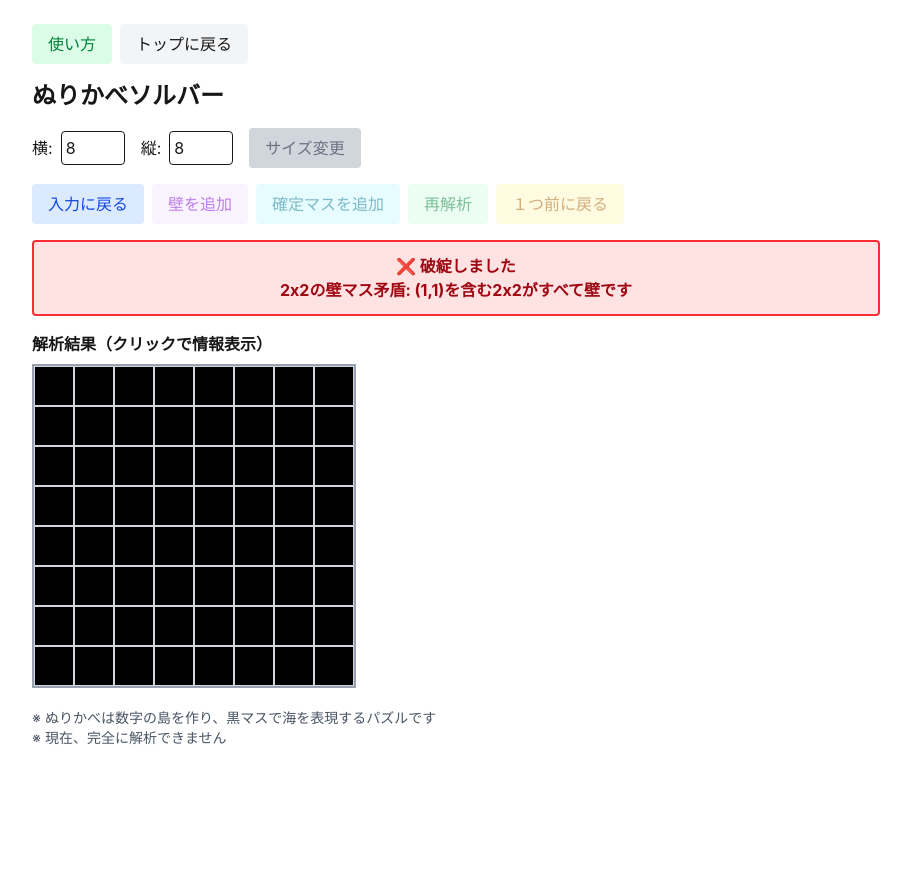
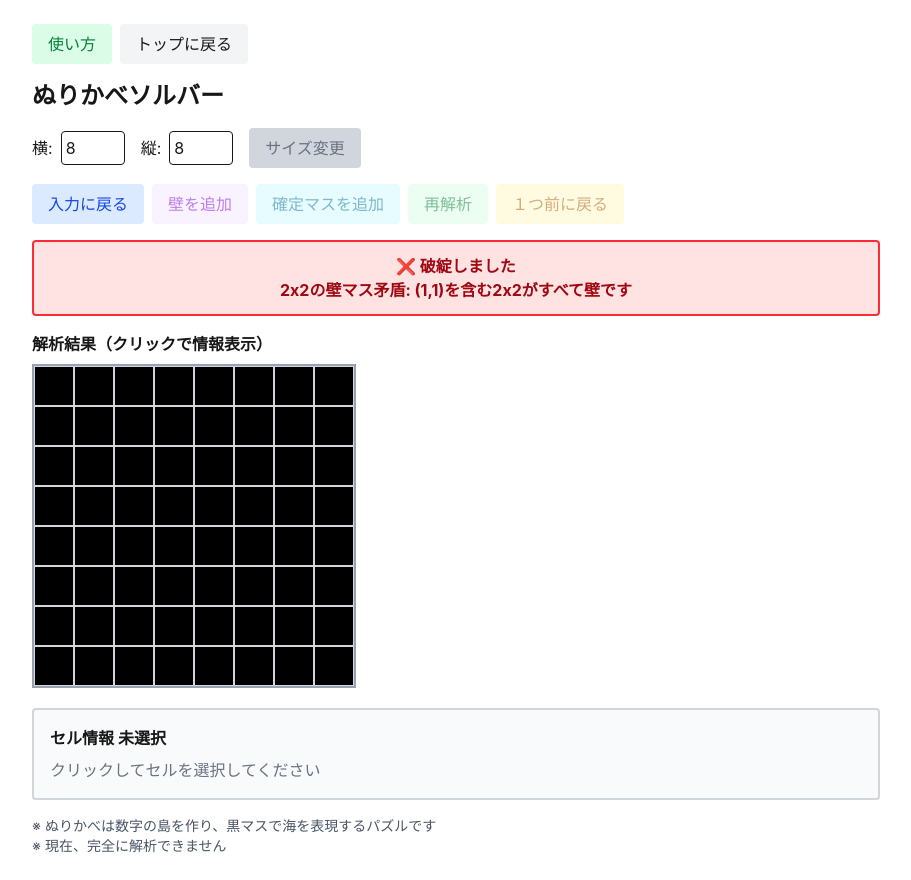
Before and after one commit to izmktr/riddletools, a Next.js app: page /nurikabe in a window 1280 px wide. Both pictures are taken after a click on the button "解析". Shown: the whole page, without its empty margins (184-1095 px from the left). Before the commit the page ends 800 px from the top, so only its background shows below. Built offline with nearby package versions, Linux system fonts and the light colour scheme.

Commit message:
feat: セル選択解除機能を追加し、未選択時のメッセージを表示

```diff
--- a/src/app/nurikabe/page.tsx
+++ b/src/app/nurikabe/page.tsx
@@ -1255,6 +1255,14 @@ export default function NurikabePage() {
   // セルクリック時の処理
   const handleCellClick = (row: number, col: number) => {
     if (isAnalyzeMode) {
+      // 同じセルをクリックした場合は選択解除
+      if (selectedCell && selectedCell.x === col && selectedCell.y === row) {
+        setSelectedCell(null);
+        setHighlightedCells(new Set());
+        setSelectedCellDistances(new Map());
+        return;
+      }
+
       // 解析モード：セル情報を表示
       setSelectedCell({x: col, y: row});
 
@@ -1834,10 +1842,12 @@ export default function NurikabePage() {
       </div>
 
       {/* セル情報表示 */}
-      {isAnalyzeMode && selectedCell && field && (
+      {isAnalyzeMode && field && (
         <div className="mb-4 p-4 border-2 border-gray-300 rounded bg-gray-50">
-          <h3 className="font-semibold mb-2">セル情報 {formatPosition(selectedCell.x, selectedCell.y)}</h3>
-          {(() => {
+          <h3 className="font-semibold mb-2">
+            セル情報 {selectedCell ? formatPosition(selectedCell.x, selectedCell.y) : '未選択'}
+          </h3>
+          {selectedCell ? (() => {
             const cell = field.cells[selectedCell.y][selectedCell.x];
 
             if (cell.type === 'owner' && cell.ownerIsland) {
@@ -1917,7 +1927,9 @@ export default function NurikabePage() {
                 </div>
               );
             }
-          })()}
+          })() : (
+            <p className="text-gray-500">クリックしてセルを選択してください</p>
+          )}
         </div>
       )}
 
```
